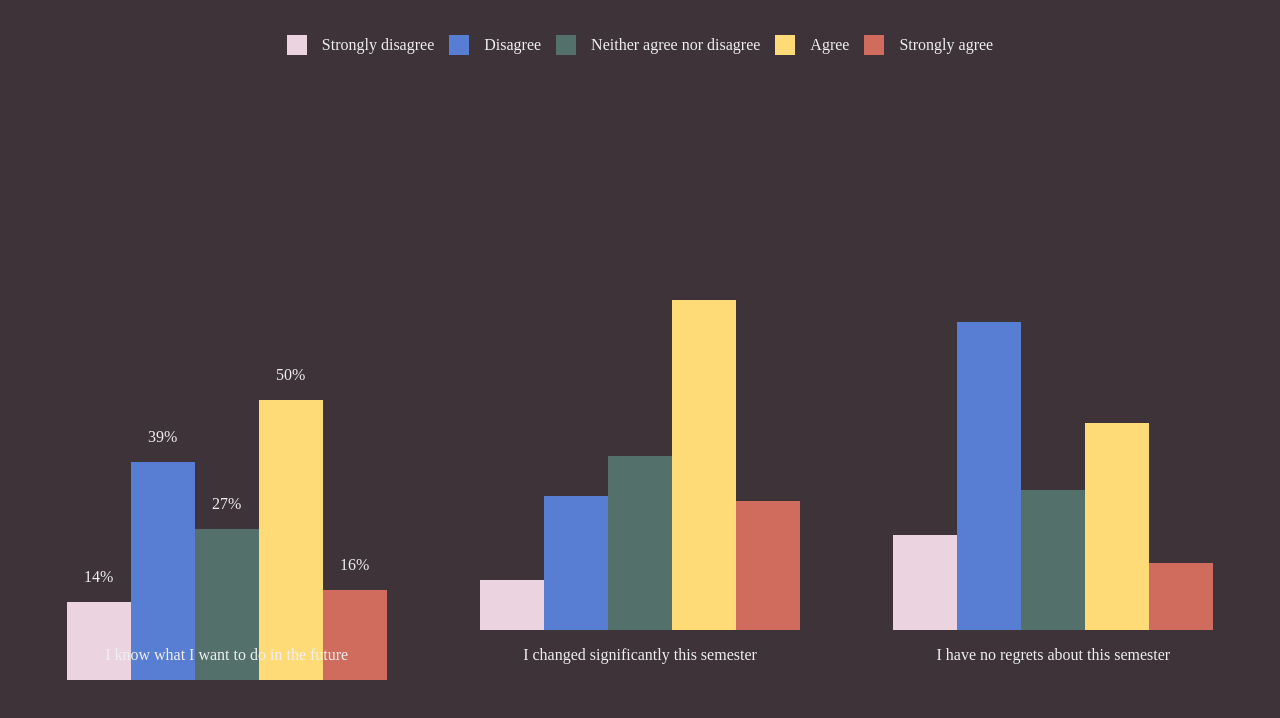
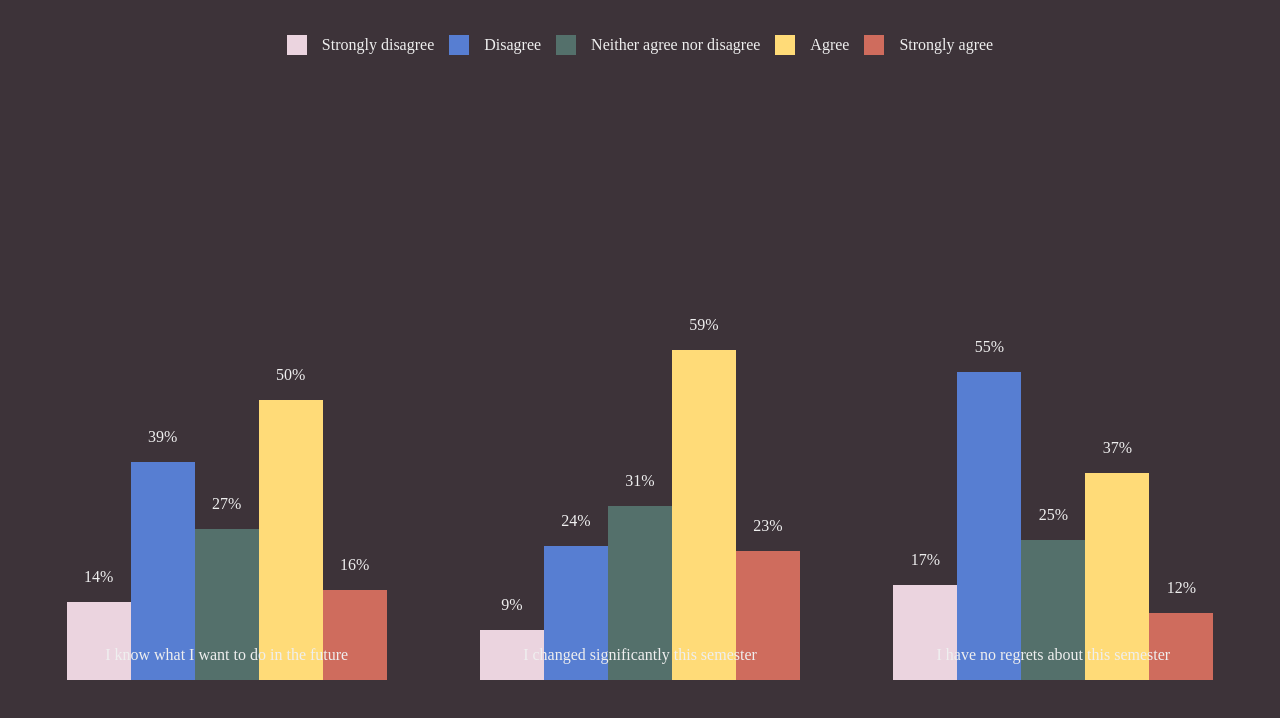
Before and after one commit to PennSpark/sp22-red-penn-playbook, a React (Create React App) app in the folder client/: page /penn-wrapped/11 in a window 1280 px wide. Shown: the top 718 px of the page. Built offline with nearby package versions, Linux system fonts and the light colour scheme; a small style sheet from the web is missing; a web font is replaced by a local one.

Commit message:
looking back bars

```diff
--- a/client/src/components/ClassXAbout.scss
+++ b/client/src/components/ClassXAbout.scss
@@ -63,8 +63,6 @@
         justify-content: space-between;
         margin-left: 20px;
         margin-right: 10px;
-        margin-top: 40px;
-        margin-bottom: 30px;
     }
 
     .close {
--- a/client/src/components/penn-wrapped/LookingBack.js
+++ b/client/src/components/penn-wrapped/LookingBack.js
@@ -47,21 +47,51 @@ const LookingBack = () => {
           </div>
           <div class="graph">
             <div class="bars">
-              <div class="bar1" style={{ height: "9%" }} />
-              <div class="bar2" style={{ height: "24%" }} />
-              <div class="bar3" style={{ height: "31%" }} />
-              <div class="bar4" style={{ height: "59%" }} />
-              <div class="bar5" style={{ height: "23%" }} />
+              <div style={{ height: "9%" }}>
+                <p>9%</p>
+                <div class="bar1" />
+              </div>
+              <div style={{ height: "24%" }}>
+                <p>24%</p>
+                <div class="bar2" />
+              </div>
+              <div style={{ height: "31%" }}>
+                <p>31%</p>
+                <div class="bar3" />
+              </div>
+              <div style={{ height: "59%" }} >
+                <p>59%</p>
+                <div class="bar4"/>
+              </div>
+              <div style={{ height: "23%" }} >
+                <p>23% </p>
+                <div class="bar5"/>
+              </div>
             </div>
             <p>I changed significantly this semester</p>
           </div>
           <div class="graph">
             <div class="bars">
-              <div class="bar1" style={{ height: "17%" }} />
-              <div class="bar2" style={{ height: "55%" }} />
-              <div class="bar3" style={{ height: "25%" }} />
-              <div class="bar4" style={{ height: "37%" }} />
-              <div class="bar5" style={{ height: "12%" }} />
+              <div style={{ height: "17%" }}>
+                  <p>17%</p>
+                  <div class="bar1" />
+                </div>
+                <div style={{ height: "55%" }}>
+                  <p>55%</p>
+                  <div class="bar2" />
+                </div>
+                <div style={{ height: "25%" }}>
+                  <p>25%</p>
+                  <div class="bar3" />
+                </div>
+                <div style={{ height: "37%" }} >
+                  <p>37%</p>
+                  <div class="bar4"/>
+                </div>
+                <div style={{ height: "12%" }} >
+                  <p>12% </p>
+                  <div class="bar5"/>
+                </div>
             </div>
             <p>I have no regrets about this semester</p>
           </div>
--- a/client/src/components/penn-wrapped/LookingBack.scss
+++ b/client/src/components/penn-wrapped/LookingBack.scss
@@ -44,15 +44,15 @@ $purple: #EBD4DF;
     text-align: center;
 }
 
-@keyframes slidein {
-  from {
-    width: 0%;
-  }
+// @keyframes slidein {
+//   from {
+//     width: 0%;
+//   }
 
-  to {
-    width: 51%;
-  }
-}
+//   to {
+//     width: 51%;
+//   }
+// }
 
 .bars {
     display: flex;
--- a/client/src/components/penn-wrapped/NumDates.js
+++ b/client/src/components/penn-wrapped/NumDates.js
@@ -12,7 +12,7 @@ import Nd6 from "./img/nd/nd-6.svg";
 const NumDates = () => {
   return (
     <div className="pw-container nd-block">
-      <h1>"How many people have you gone on dates with this year?"</h1>
+      <h1>"How many people have you gone on dates with this semester?"</h1>
       <div className="nd-roses">
         <div>
           <img src={Nd0} alt="44.9% went on 0 dates" />
```
